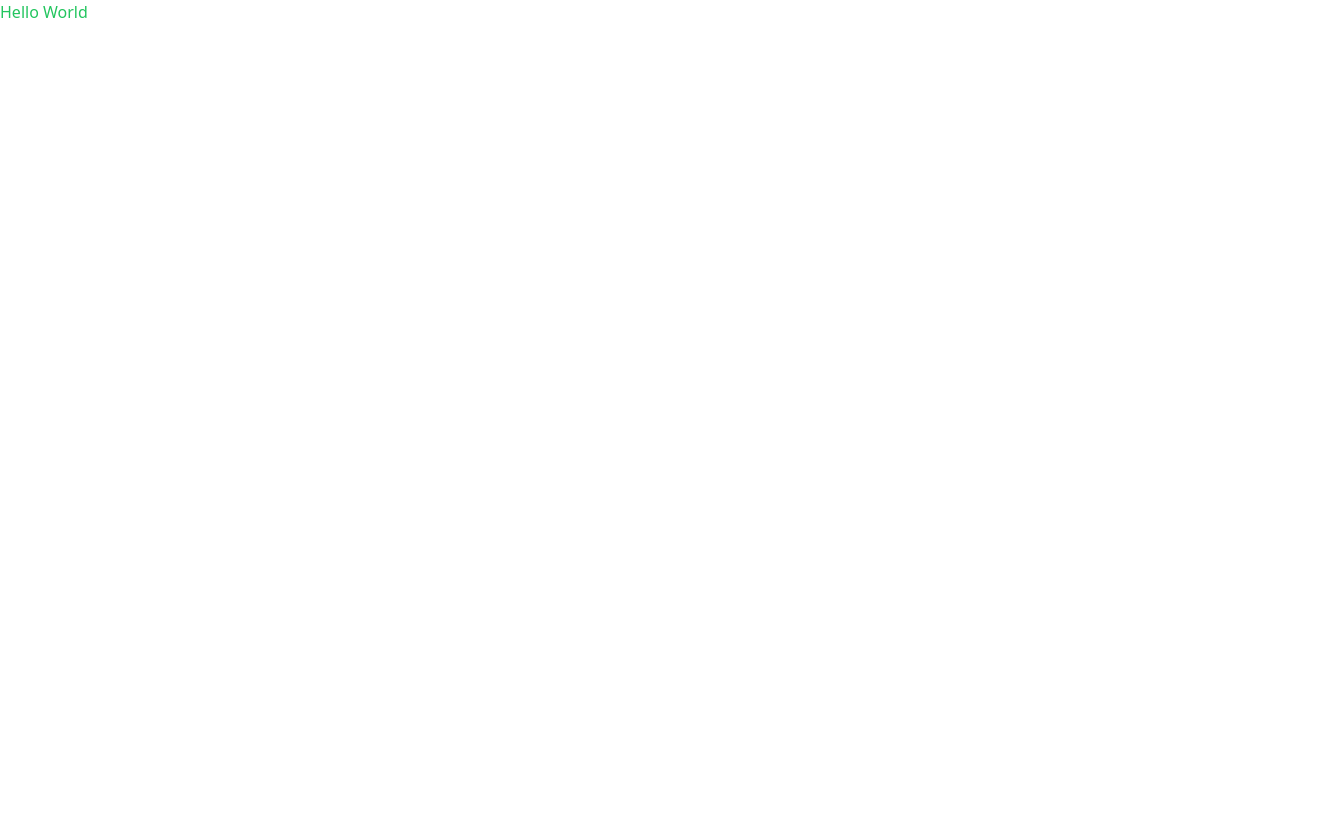
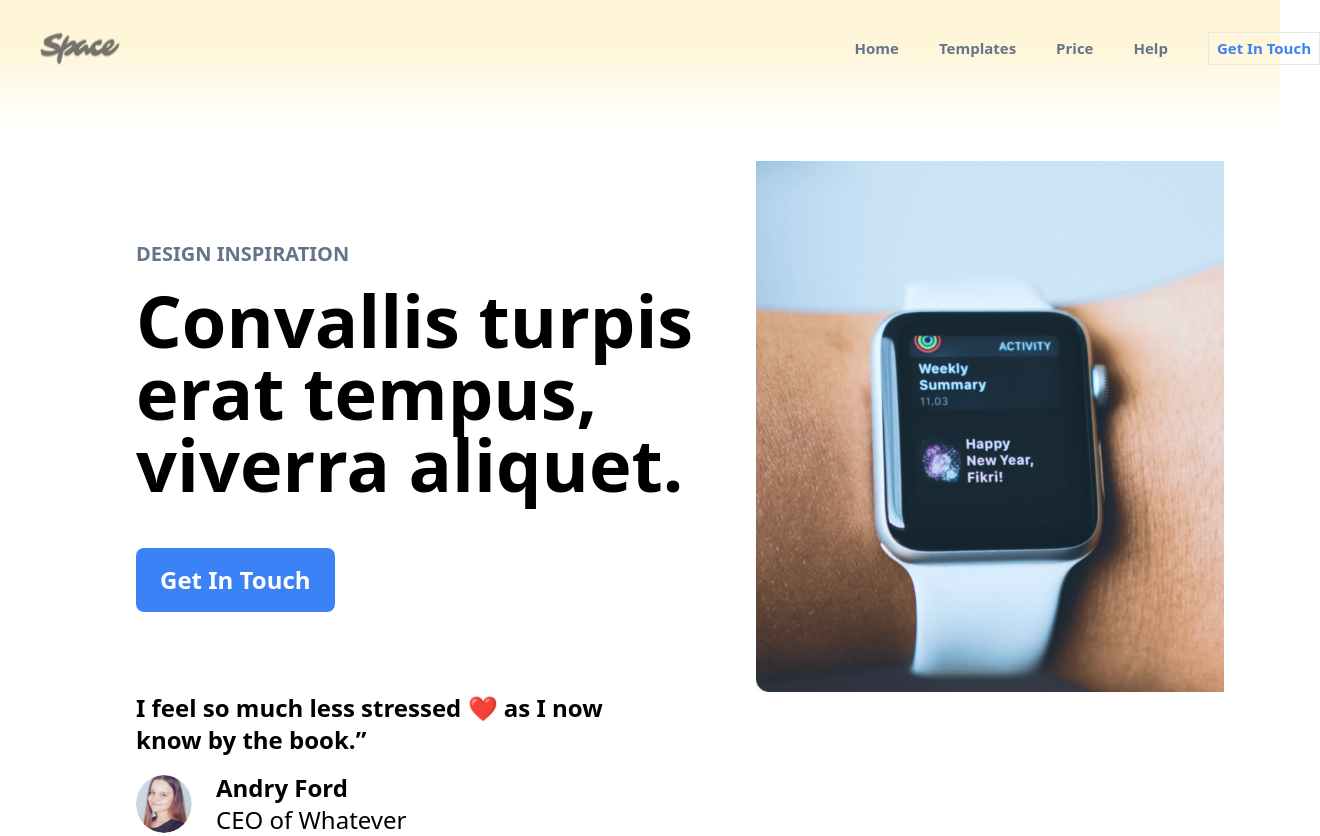
Before and after one commit to JadiDapa/fe-task-gdsc, a website: page index.html in a window 1280 px wide. Shown: the whole page, 1320 px wide, since content can reach past the window. Before the commit the page ends 800 px from the top, so only its background shows below. Drawn offline with Linux system fonts and the light colour scheme.

Commit message:
feat (hero-section): Implementing base design and styling

```diff
--- a/index.html
+++ b/index.html
@@ -7,6 +7,56 @@
     <link rel="stylesheet" href="styles/style.css" />
   </head>
   <body>
-    <h1 class="text-green-500">Hello World</h1>
+    <!-- Hero Section [start] -->
+
+    <div class="bg-gradient-to-b from-primary from-40% h-32 w-full absolute" />
+    <section id="hero" class="container my-8 mx-10">
+      <header class="flex justify-between">
+        <img src="img/space.png" class="w-20" alt="" />
+        <ul
+          class="list-none flex items-center gap-10 font-bold text-slate-500 text-[15px]"
+        >
+          <li class="">Home</li>
+          <li class="">Templates</li>
+          <li class="">Price</li>
+          <li class="">Help</li>
+          <button class="text-blue-500 border px-2 py-1">Get In Touch</button>
+        </ul>
+      </header>
+      <div class="mt-24 mx-24">
+        <div class="flex justify-between">
+          <div class="flex flex-col justify-center w-[55%]">
+            <h2 class="text-xl font-semibold text-slate-500">
+              DESIGN INSPIRATION
+            </h2>
+            <h1 class="text-7xl font-semibold mt-4">
+              Convallis turpis erat tempus, viverra aliquet.
+            </h1>
+            <button
+              class="py-4 px-6 text-2xl font-semibold rounded-lg bg-blue-500 text-white max-w-max mt-12"
+            >
+              Get In Touch
+            </button>
+          </div>
+          <div class="w-[43%]">
+            <img src="/img/image1.png" class="w-full" alt="" />
+          </div>
+        </div>
+        <div class="">
+          <p class="text-2xl font-semibold max-w-lg">
+            I feel so much less stressed ❤️ as I now know by the book.”
+          </p>
+          <div class="flex gap-6 items-center mt-4">
+            <img class="rounded-full w-14" src="img/image2.png" alt="" />
+            <div class="text-lg">
+              <div class="font-semibold text-2xl">Andry Ford</div>
+              <div class="text-2xl">CEO of Whatever</div>
+            </div>
+          </div>
+        </div>
+      </div>
+    </section>
+
+    <!-- Hero Section [end] -->
   </body>
 </html>
--- a/tailwind.config.js
+++ b/tailwind.config.js
@@ -2,7 +2,13 @@
 module.exports = {
   content: ["./**/*.{html,js}"],
   theme: {
-    extend: {},
+    extend: {
+      colors: {
+        primary: "#FFF6DA",
+        secondary: "",
+        tertiary: "",
+      },
+    },
   },
   plugins: [],
 };
```
Also changed, not shown: img/image1.png (added), img/image2.png (added), img/space.png (added), src/styles.css (added), styles/style.css.
